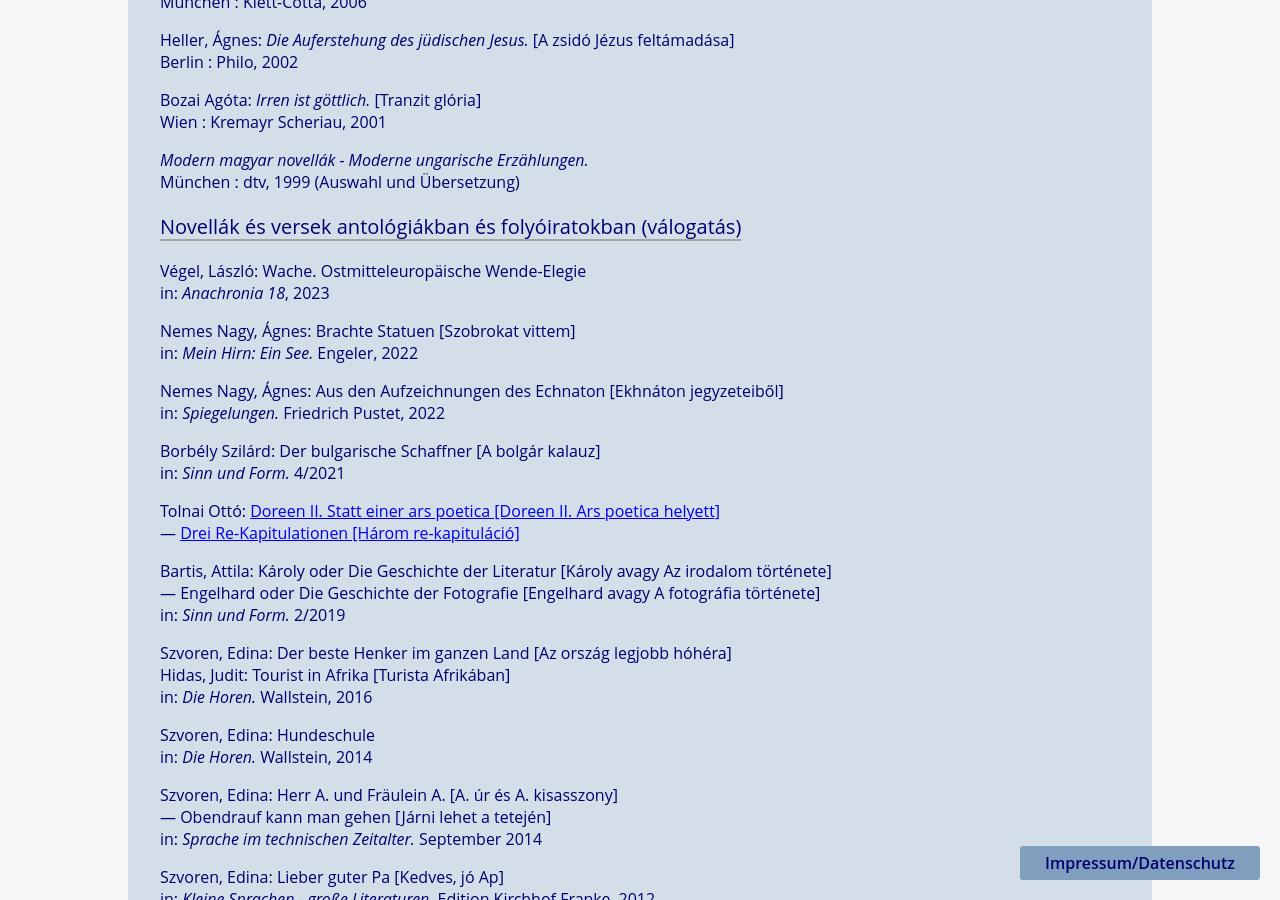
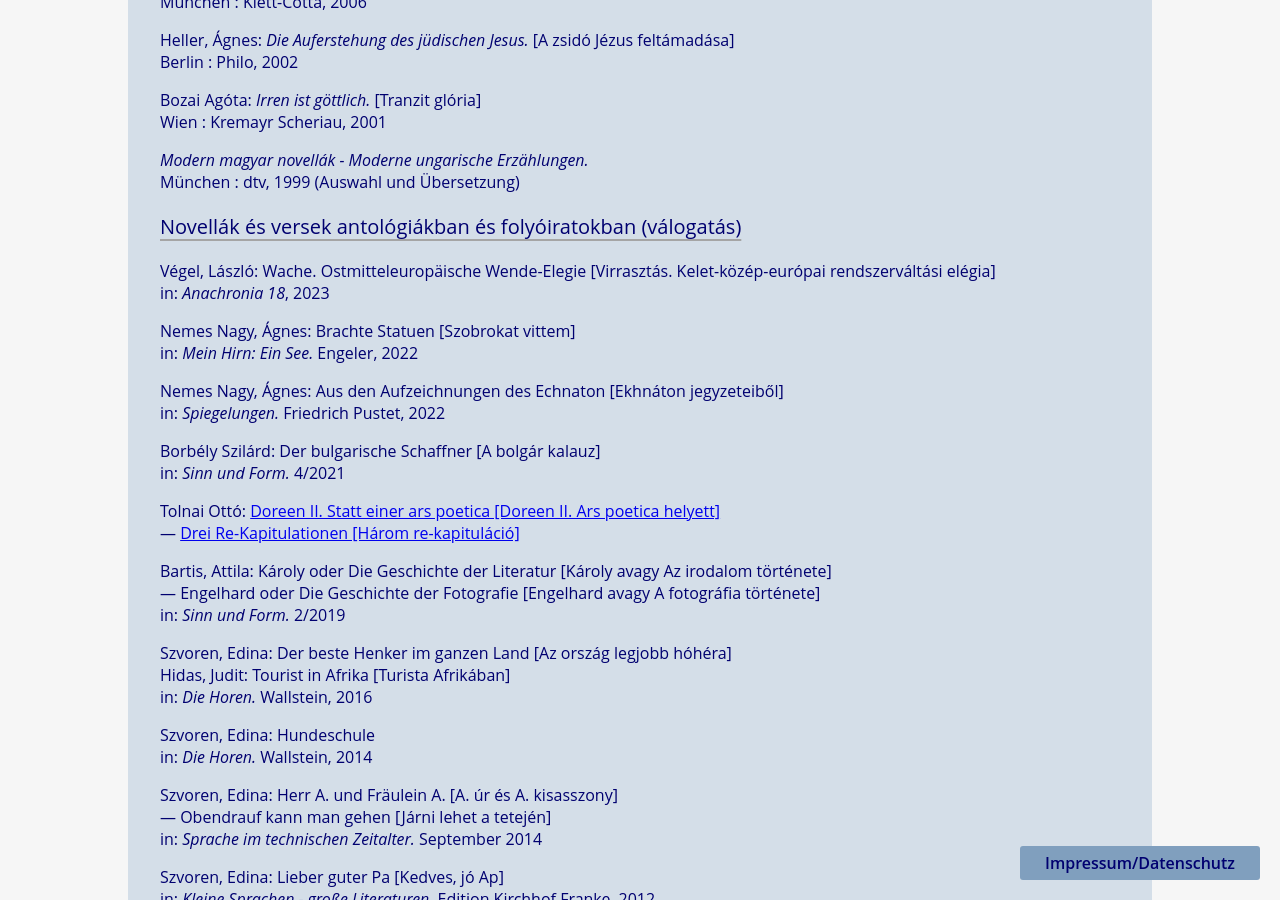
Before and after one commit to rixx/revesz.de, a Jekyll site: the page built from publikationen_ung.md, in a window 1280 px wide and 900 px high, scrolled down 1533 px. Built offline with Jekyll 4.4.1, drawn with Linux system fonts in a browser that asks for light colours.

Commit message:
Update publikationen_ung.md

```diff
--- a/publikationen_ung.md
+++ b/publikationen_ung.md
@@ -31,7 +31,7 @@
 <p>
 
 <h3>Novellák és versek antológiákban és folyóiratokban (válogatás)</h3>
-<p>Végel, László: Wache. Ostmitteleuropäische Wende-Elegie <br>
+<p>Végel, László: Wache. Ostmitteleuropäische Wende-Elegie [Virrasztás. Kelet-közép-európai rendszerváltási elégia]<br>
   in: <span style="font-style:italic;">Anachronia 18</span>, 2023
 <p>Nemes Nagy, Ágnes: Brachte Statuen [Szobrokat vittem]<br>
   in: <span style="font-style:italic;">Mein Hirn: Ein See.</span> Engeler, 2022
```
